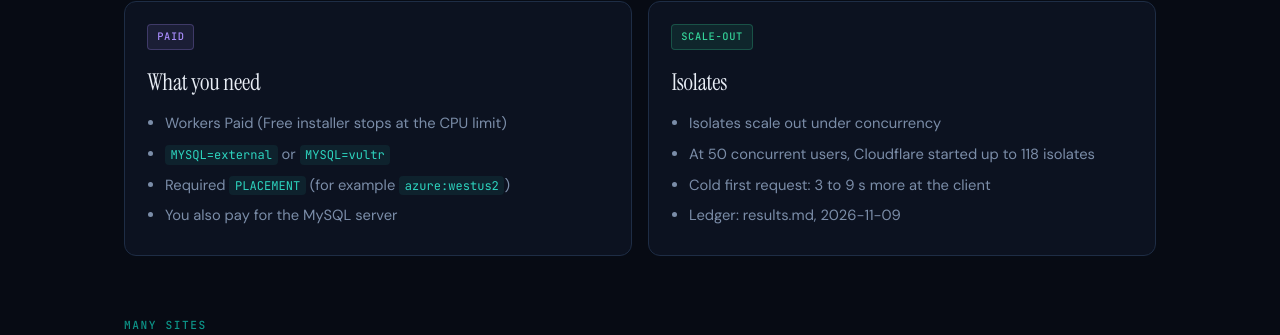
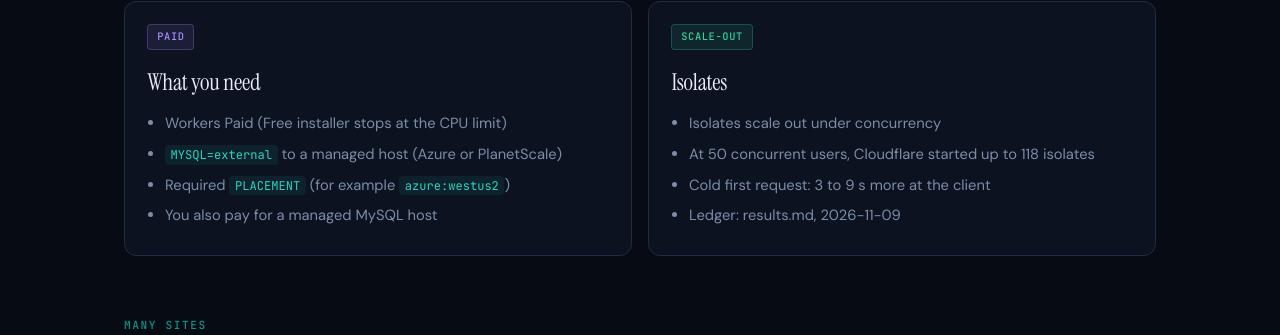
Before and after one commit to skyphusion-labs/pagefeather-dev, a WordPress theme: template wp-content/themes/pagefeather-site/page-how-it-works.php in a window 1280 px wide. Shown: the part 1039-1374 px from the top of the page. Run offline with PHP 8.4 and a stand-in for WordPress, Linux system fonts and the light colour scheme; the site name, menu and one post (Sample post) are stand-ins, and other content is empty.

Commit message:
docs(site): drop Vultr MySQL pitch on marketing pages
Approach A copy pitched MYSQL=vultr at $10 a month. Prefer a managed
host we measured: Azure or PlanetScale. Fresh PR; closed #6 stays closed.

```diff
--- a/wp-content/themes/pagefeather-site/page-get-started.php
+++ b/wp-content/themes/pagefeather-site/page-get-started.php
@@ -84,7 +84,7 @@ terraform output -raw admin_password</code></pre>
   MYSQL_DATABASE=wordpress \
   PLACEMENT=azure:westus2 \
   NAME=my-site ./deploy/deploy.sh</code></pre>
-				<p>Step-by-step MySQL page is open (#1365). Use onboarding and the deploy reference today.</p>
+				<p>Use <code class="inline-code">MYSQL=external</code> to a managed host (Azure or PlanetScale). Step-by-step MySQL page is open (#1365). Use onboarding and the deploy reference today.</p>
 			</article>
 		</div>
 	</section>
--- a/wp-content/themes/pagefeather-site/page-how-it-works.php
+++ b/wp-content/themes/pagefeather-site/page-how-it-works.php
@@ -55,9 +55,9 @@ get_header();
 				<h3>What you need</h3>
 				<ul>
 					<li>Workers Paid (Free installer stops at the CPU limit)</li>
-					<li><code class="inline-code">MYSQL=external</code> or <code class="inline-code">MYSQL=vultr</code></li>
+					<li><code class="inline-code">MYSQL=external</code> to a managed host (Azure or PlanetScale)</li>
 					<li>Required <code class="inline-code">PLACEMENT</code> (for example <code class="inline-code">azure:westus2</code>)</li>
-					<li>You also pay for the MySQL server</li>
+					<li>You also pay for a managed MySQL host</li>
 				</ul>
 			</article>
 			<article class="card">
--- a/wp-content/themes/pagefeather-site/page-limits.php
+++ b/wp-content/themes/pagefeather-site/page-limits.php
@@ -78,7 +78,7 @@ get_header();
 			<article class="card">
 				<div class="card-meta"><span class="pill pill--teal">$5/mo</span></div>
 				<h3>Workers Paid</h3>
-				<p>$5 a month for Workers. Approach A also needs your MySQL bill. A <code class="inline-code">MYSQL=vultr</code> box is $10 a month.</p>
+				<p>$5 a month for Workers. Approach A also needs a managed MySQL host. Prefer Azure or PlanetScale.</p>
 			</article>
 			<article class="card">
 				<div class="card-meta"><span class="pill pill--amber">$30/mo</span></div>
```
Also changed, not shown: content/get-started.json (+1 -1 lines), content/how-it-works.json (+1 -1 lines), content/limits.json (+1 -1 lines).
